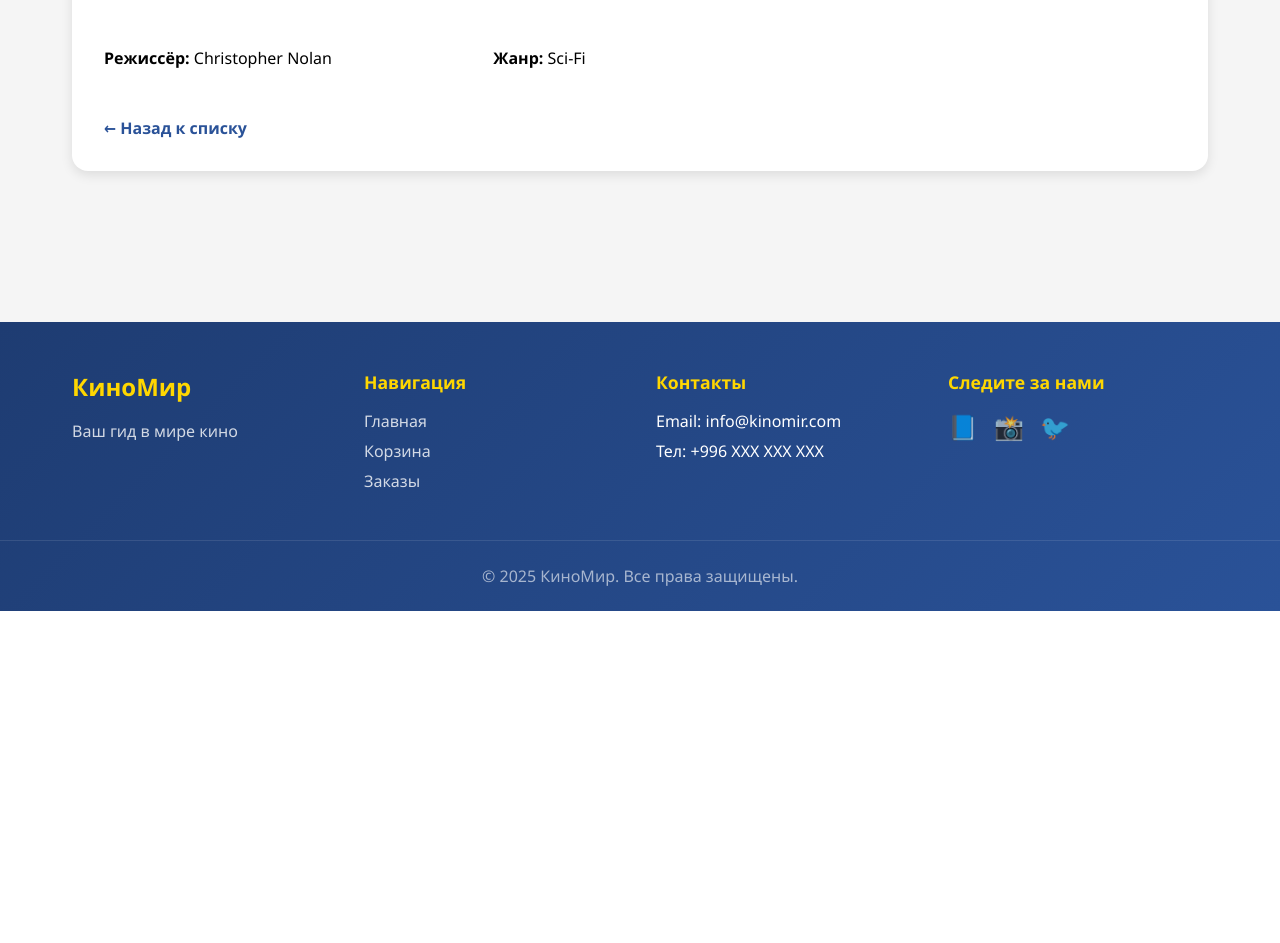
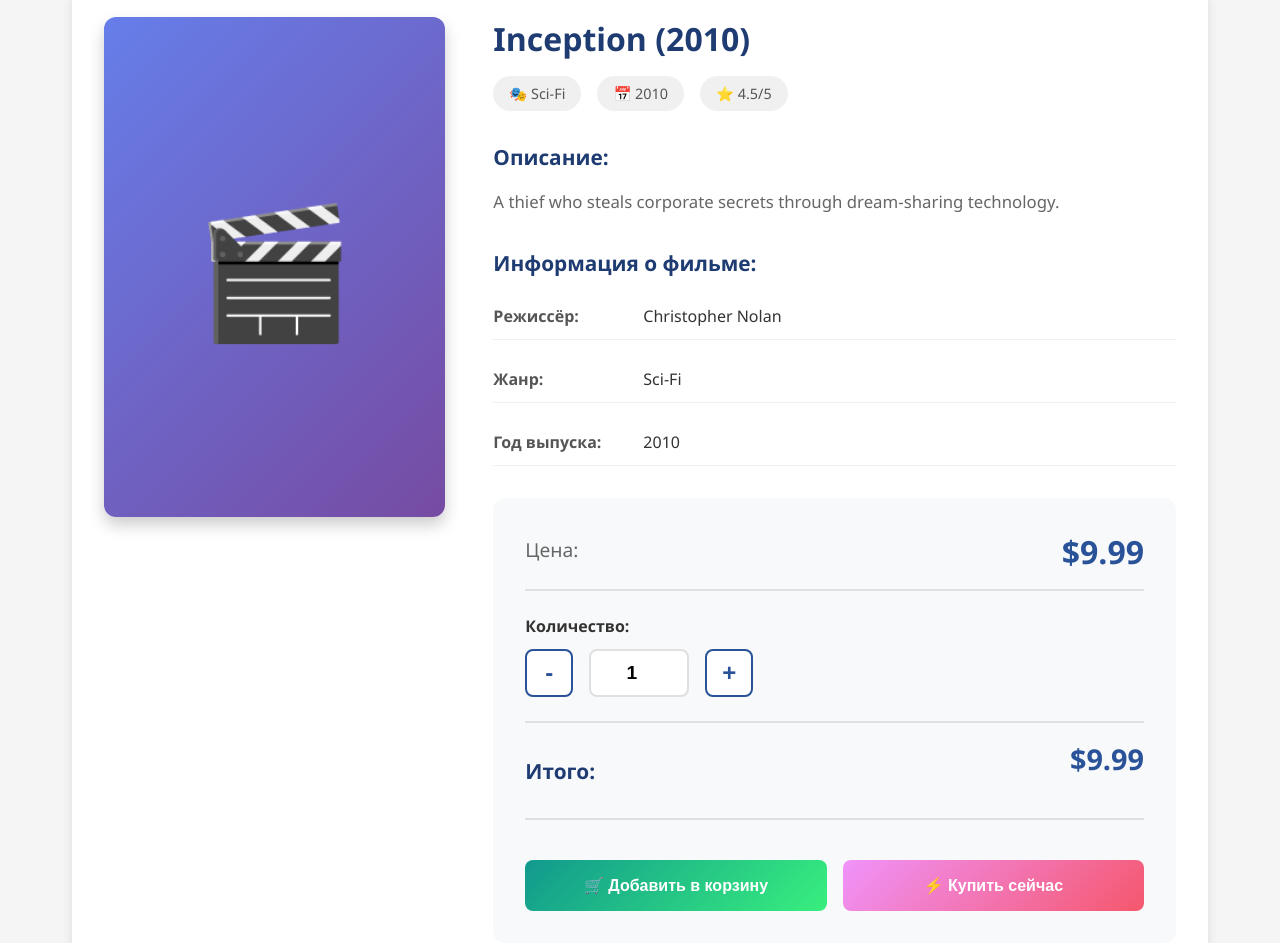
Before and after one commit to bekrahoon/lessons_from_RT, a React (Create React App) app in the folder my-website/: page /movie/1 in a window 1280 px wide. Shown: the part 189-1132 px from the top of the page. Before the commit the page ends 800 px from the top, so only its background shows below. Built offline with nearby package versions, Linux system fonts and the light colour scheme.

Commit message:
Add movie detail and movie list components

```diff
--- a/my-website/src/MovieDetail.js
+++ b/my-website/src/MovieDetail.js
@@ -1,16 +1,15 @@
-// my-website/src/MovieDetail.js
-import React from 'react';
-import { useParams, Link } from 'react-router-dom';
-
-// Те же статические данные
-const movies = [
-  { id: 1, title: 'Inception', year: 2010, description: 'A thief who steals corporate secrets through dream-sharing technology.', director: 'Christopher Nolan', genre: 'Sci-Fi' },
-  { id: 2, title: 'The Matrix', year: 1999, description: 'A computer hacker learns about the true nature of his reality.', director: 'Wachowski Sisters', genre: 'Action' },
-  { id: 3, title: 'Interstellar', year: 2014, description: 'A team of explorers travel through a wormhole in space.', director: 'Christopher Nolan', genre: 'Adventure' },
-];
+import React, { useState } from 'react';
+import { useParams, Link, useNavigate } from 'react-router-dom';
+import { useBasket } from './BasketContext';
+import { movies } from './MovieList';
 
 function MovieDetail() {
   const { id } = useParams();
+  const navigate = useNavigate();
+  const { addToBasket } = useBasket();
+  const [quantity, setQuantity] = useState(1);
+  const [showNotification, setShowNotification] = useState(false);
+
   const movie = movies.find(m => m.id === parseInt(id));
 
   if (!movie) {
@@ -22,13 +21,152 @@
     );
   }
 
+  const handleAddToBasket = () => {
+    addToBasket(movie, quantity);
+    setShowNotification(true);
+    setTimeout(() => {
+      setShowNotification(false);
+    }, 3000);
+  };
+
+  const handleBuyNow = () => {
+    addToBasket(movie, quantity);
+    navigate('/basket');
+  };
+
   return (
-    <div className="movie-detail">
-      <h2>{movie.title} ({movie.year})</h2>
-      <p><strong>Описание:</strong> {movie.description}</p>
-      <p><strong>Режиссёр:</strong> {movie.director}</p>
-      <p><strong>Жанр:</strong> {movie.genre}</p>
-      <Link to="/" className="back-link">← Назад к списку</Link>
+    <div className="movie-detail-page">
+      {showNotification && (
+        <div className="notification success">
+          ✓ Товар добавлен в корзину!
+        </div>
+      )}
+
+      <div className="breadcrumb">
+        <Link to="/">Главная</Link>
+        <span> / </span>
+        <span>{movie.title}</span>
+      </div>
+
+      <div className="movie-detail">
+        <div className="movie-detail-image">
+          <div className="detail-poster">
+            <span className="detail-poster-icon">🎬</span>
+          </div>
+        </div>
+
+        <div className="movie-detail-info">
+          <h2>{movie.title} ({movie.year})</h2>
+
+          <div className="detail-meta-tags">
+            <span className="meta-tag">🎭 {movie.genre}</span>
+            <span className="meta-tag">📅 {movie.year}</span>
+            <span className="meta-tag">⭐ 4.5/5</span>
+          </div>
+
+          <div className="detail-section">
+            <h3>Описание:</h3>
+            <p>{movie.description}</p>
+          </div>
+
+          <div className="detail-section">
+            <h3>Информация о фильме:</h3>
+            <div className="info-grid">
+              <div className="info-item">
+                <span className="info-label">Режиссёр:</span>
+                <span className="info-value">{movie.director}</span>
+              </div>
+              <div className="info-item">
+                <span className="info-label">Жанр:</span>
+                <span className="info-value">{movie.genre}</span>
+              </div>
+              <div className="info-item">
+                <span className="info-label">Год выпуска:</span>
+                <span className="info-value">{movie.year}</span>
+              </div>
+            </div>
+          </div>
+
+          <div className="purchase-section">
+            <div className="price-block">
+              <span className="price-label">Цена:</span>
+              <span className="price-value">${movie.price}</span>
+            </div>
+
+            <div className="quantity-selector">
+              <label>Количество:</label>
+              <div className="quantity-controls">
+                <button
+                  className="qty-control-btn"
+                  onClick={() => setQuantity(Math.max(1, quantity - 1))}
+                >
+                  -
+                </button>
+                <input
+                  type="number"
+                  value={quantity}
+                  onChange={(e) => setQuantity(Math.max(1, parseInt(e.target.value) || 1))}
+                  min="1"
+                  className="qty-control-input"
+                />
+                <button
+                  className="qty-control-btn"
+                  onClick={() => setQuantity(quantity + 1)}
+                >
+                  +
+                </button>
+              </div>
+            </div>
+
+            <div className="total-price-block">
+              <span>Итого:</span>
+              <span className="total-price">${(movie.price * quantity).toFixed(2)}</span>
+            </div>
+
+            <div className="action-buttons">
+              <button
+                className="btn btn-add-basket"
+                onClick={handleAddToBasket}
+              >
+                🛒 Добавить в корзину
+              </button>
+              <button
+                className="btn btn-buy-now"
+                onClick={handleBuyNow}
+              >
+                ⚡ Купить сейчас
+              </button>
+            </div>
+          </div>
+
+          <Link to="/" className="back-link-detail">← Назад к каталогу</Link>
+        </div>
+      </div>
+
+      <div className="related-movies-section">
+        <h3>Рекомендуем также:</h3>
+        <div className="related-movies-grid">
+          {movies
+            .filter(m => m.id !== movie.id && m.genre === movie.genre)
+            .slice(0, 3)
+            .map(relatedMovie => (
+              <Link
+                key={relatedMovie.id}
+                to={`/movie/${relatedMovie.id}`}
+                className="related-movie-card"
+              >
+                <div className="related-movie-poster">
+                  <span className="related-poster-icon">🎬</span>
+                </div>
+                <div className="related-movie-info">
+                  <h4>{relatedMovie.title}</h4>
+                  <p>{relatedMovie.year}</p>
+                  <span className="related-price">${relatedMovie.price}</span>
+                </div>
+              </Link>
+            ))}
+        </div>
+      </div>
     </div>
   );
 }
--- a/my-website/src/MovieList.js
+++ b/my-website/src/MovieList.js
@@ -1,24 +1,65 @@
-// my-website/src/MovieList.js
-import React from 'react';
+import React, { useState } from 'react';
 import { Link } from 'react-router-dom';
+import { useBasket } from './BasketContext';
 
 // Статические данные (можно заменить на API)
 const movies = [
-  { id: 1, title: 'Inception', year: 2010, description: 'A thief who steals corporate secrets through dream-sharing technology.' },
-  { id: 2, title: 'The Matrix', year: 1999, description: 'A computer hacker learns about the true nature of his reality.' },
-  { id: 3, title: 'Interstellar', year: 2014, description: 'A team of explorers travel through a wormhole in space.' },
+  { id: 1, title: 'Inception', year: 2010, description: 'A thief who steals corporate secrets through dream-sharing technology.', director: 'Christopher Nolan', genre: 'Sci-Fi', price: 9.99 },
+  { id: 2, title: 'The Matrix', year: 1999, description: 'A computer hacker learns about the true nature of his reality.', director: 'Wachowski Sisters', genre: 'Action', price: 8.99 },
+  { id: 3, title: 'Interstellar', year: 2014, description: 'A team of explorers travel through a wormhole in space.', director: 'Christopher Nolan', genre: 'Adventure', price: 10.99 },
+  { id: 4, title: 'The Dark Knight', year: 2008, description: 'Batman faces the Joker in a battle for Gotham\'s soul.', director: 'Christopher Nolan', genre: 'Action', price: 9.49 },
+  { id: 5, title: 'Pulp Fiction', year: 1994, description: 'Various interconnected stories of crime in Los Angeles.', director: 'Quentin Tarantino', genre: 'Crime', price: 7.99 },
+  { id: 6, title: 'The Shawshank Redemption', year: 1994, description: 'Two imprisoned men bond over years, finding redemption.', director: 'Frank Darabont', genre: 'Drama', price: 8.49 },
 ];
 
 function MovieList() {
+  const { addToBasket } = useBasket();
+  const [addedMovies, setAddedMovies] = useState({});
+
+  const handleAddToBasket = (movie, e) => {
+    e.preventDefault();
+    addToBasket(movie);
+
+    // Показать анимацию
+    setAddedMovies(prev => ({ ...prev, [movie.id]: true }));
+    setTimeout(() => {
+      setAddedMovies(prev => ({ ...prev, [movie.id]: false }));
+    }, 2000);
+  };
+
   return (
-    <div>
-      <h2>Список фильмов</h2>
-      <ul>
+    <div className="movie-list-container">
+      <h2>Каталог фильмов</h2>
+      <p className="catalog-subtitle">Выберите фильм для покупки</p>
+
+      <ul className="movie-grid">
         {movies.map(movie => (
-          <li key={movie.id}>
-            <Link to={`/movie/${movie.id}`}>
-              {movie.title} ({movie.year})
+          <li key={movie.id} className="movie-card">
+            <Link to={`/movie/${movie.id}`} className="movie-card-link">
+              <div className="movie-poster">
+                <span className="poster-icon">🎬</span>
+                <div className="movie-overlay">
+                  <span className="view-details">Подробнее</span>
+                </div>
+              </div>
+              <div className="movie-info">
+                <h3 className="movie-title">{movie.title}</h3>
+                <p className="movie-year">{movie.year}</p>
+                <div className="movie-meta">
+                  <span className="movie-genre">🎭 {movie.genre}</span>
+                  <span className="movie-director">🎬 {movie.director}</span>
+                </div>
+                <div className="movie-price">
+                  <span className="price-tag">${movie.price}</span>
+                </div>
+              </div>
             </Link>
+            <button
+              className={`add-to-basket-btn ${addedMovies[movie.id] ? 'added' : ''}`}
+              onClick={(e) => handleAddToBasket(movie, e)}
+            >
+              {addedMovies[movie.id] ? '✓ Добавлено' : '🛒 В корзину'}
+            </button>
           </li>
         ))}
       </ul>
@@ -27,3 +68,4 @@
 }
 
 export default MovieList;
+export { movies };
```
